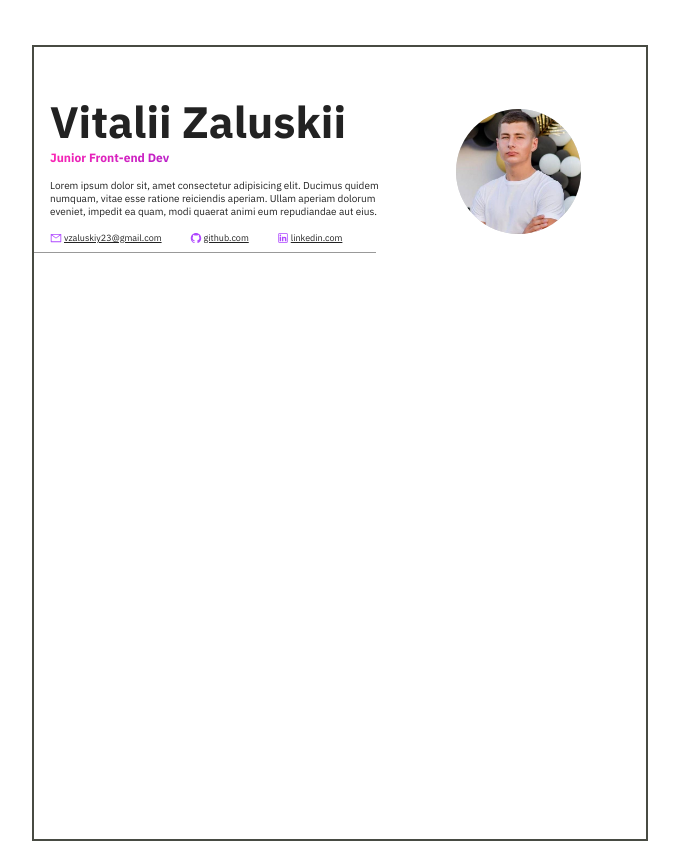
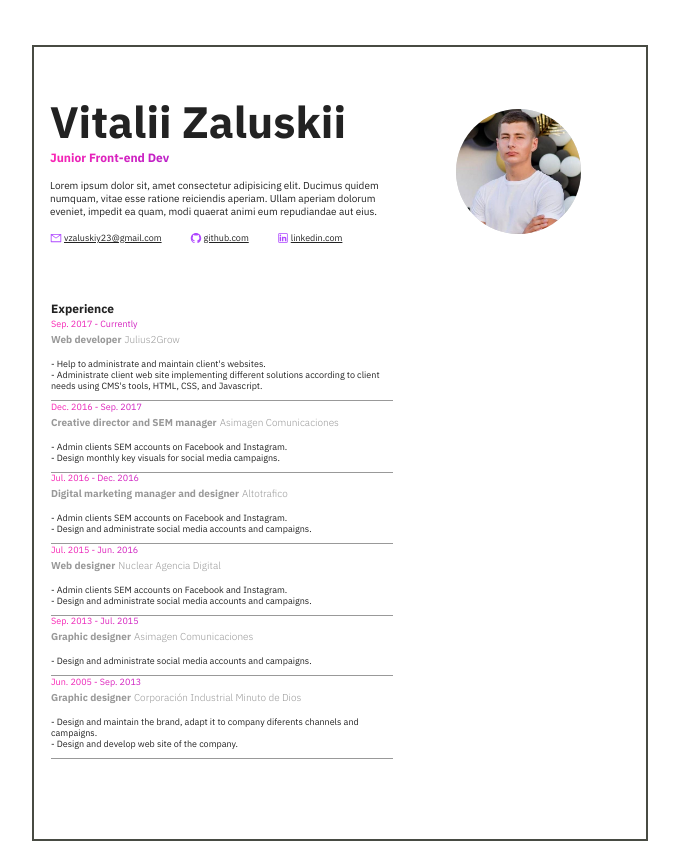
Before and after one commit to vitalik203/Resume_seven, a website: page index.html in a window 1280 px wide. Shown: the whole page, without its empty margins (300-979 px from the left). Drawn offline with Linux system fonts and the light colour scheme.

Commit message:
fix: filled first column of main

```diff
--- a/index.html
+++ b/index.html
@@ -36,13 +36,60 @@
         </header>
         <main class="main">
             <div class="main__col1">
-                <div class="col1__title"></div>
-                <div class="col1__date"></div>
+                <div class="col1__title">Experience</div>
+                <div class="col1__date">Sep. 2017 - Currently</div>
                 <div class="col1__proffession-cover">
-                    <div class="col1__proffession__one"></div>
-                    <div class="col1__proffession__two"></div>
+                    <div class="col1__proffession__one">Web developer</div>
+                    <div class="col1__proffession__two">Julius2Grow</div>
                 </div>
+                <p class="col1__description">- Help to administrate and maintain client's websites. <br>
+                    - Administrate client web site implementing different solutions according to client needs using CMS's tools, HTML, CSS, and Javascript.</p>
                 <div class="col1__h-line"></div>
+
+                <div class="col1__date">Dec. 2016 - Sep. 2017</div>
+                <div class="col1__proffession-cover">
+                    <div class="col1__proffession__one">Creative director and SEM manager</div>
+                    <div class="col1__proffession__two">Asimagen Comunicaciones</div>
+                </div>
+                <p class="col1__description">- Admin clients SEM accounts on Facebook and Instagram. <br>
+                    - Design monthly key visuals for social media campaigns.</p>
+                <div class="col1__h-line"></div>
+
+                <div class="col1__date">Jul. 2016 - Dec. 2016</div>
+                <div class="col1__proffession-cover">
+                    <div class="col1__proffession__one">Digital marketing manager and designer</div>
+                    <div class="col1__proffession__two">Altotrafico</div>
+                </div>
+                <p class="col1__description">- Admin clients SEM accounts on Facebook and Instagram. <br>
+                    - Design and administrate social media accounts and campaigns.</p>
+                <div class="col1__h-line"></div>
+
+                <div class="col1__date">Jul. 2015 - Jun. 2016</div>
+                <div class="col1__proffession-cover">
+                    <div class="col1__proffession__one">Web designer</div>
+                    <div class="col1__proffession__two">Nuclear Agencia Digital</div>
+                </div>
+                <p class="col1__description">- Admin clients SEM accounts on Facebook and Instagram. <br>
+                    - Design and administrate social media accounts and campaigns.</p>
+                <div class="col1__h-line"></div>
+
+                <div class="col1__date">Sep. 2013 - Jul. 2015</div>
+                <div class="col1__proffession-cover">
+                    <div class="col1__proffession__one">Graphic designer</div>
+                    <div class="col1__proffession__two">Asimagen Comunicaciones</div>
+                </div>
+                <p class="col1__description">- Design and administrate social media accounts and campaigns.</p>
+                <div class="col1__h-line"></div>
+
+                <div class="col1__date">Jun. 2005 - Sep. 2013</div>
+                <div class="col1__proffession-cover">
+                    <div class="col1__proffession__one">Graphic designer</div>
+                    <div class="col1__proffession__two">Corporación Industrial Minuto de Dios</div>
+                </div>
+                <p class="col1__description">- Design and maintain the brand, adapt it to company diferents channels and campaigns. <br>
+                    - Design and develop web site of the company.</p>
+                <div class="col1__h-line"></div>
+
             </div>
             <div class="main__col2"></div>
         </main>
--- a/styles/styles.scss
+++ b/styles/styles.scss
@@ -84,9 +84,13 @@ background: url(<path-to-image>), lightgray 50% / cover no-repeat;
 }
 .main {
     .main__col1 {
+        width: 341px;
+        margin: 49px 16px 0px 17px;
     }
     .col1__title {
+        margin-bottom: 7px;
         color: var(--Black, #222);
+        margin-bottom: 2px;
 
 /* Section Title */
 font-family: IBM Plex Sans;
@@ -96,7 +100,7 @@ font-weight: 700;
 line-height: normal;
     }
     .col1__date {
-
+        margin-bottom: 4px;
 /* Date */
 font-family: IBM Plex Sans;
 font-size: 9px;
@@ -109,6 +113,8 @@ background-clip: text;
 -webkit-text-fill-color: transparent;
     }
     .col1__proffession-cover {
+        display: flex;
+        column-gap: 3px;
     }
     .col1__proffession__one {
         color: var(--grey, #999);
@@ -121,6 +127,7 @@ font-weight: 700;
 line-height: normal;
     }
     .col1__proffession__two {
+        margin-bottom: 3px;
         color: var(--grey, #999);
 
 /* Company */
@@ -128,6 +135,16 @@ font-family: IBM Plex Sans;
 font-size: 10px;
 font-style: normal;
 font-weight: 300;
+line-height: normal;
+    }
+    .col1__description{
+        color: var(--Black, #222);
+
+/* Description */
+font-family: IBM Plex Sans;
+font-size: 9px;
+font-style: normal;
+font-weight: 400;
 line-height: normal;
     }
     .col1__h-line {
```
Also changed, not shown: styles/styles.css, 1 other file.
